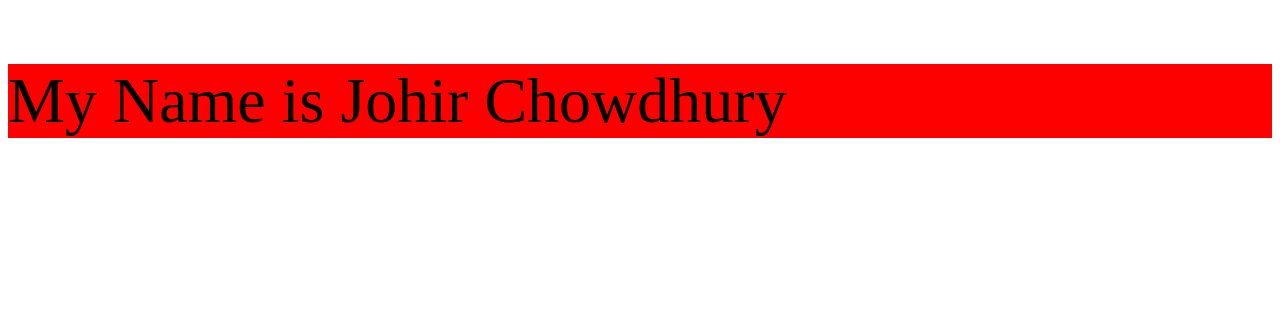
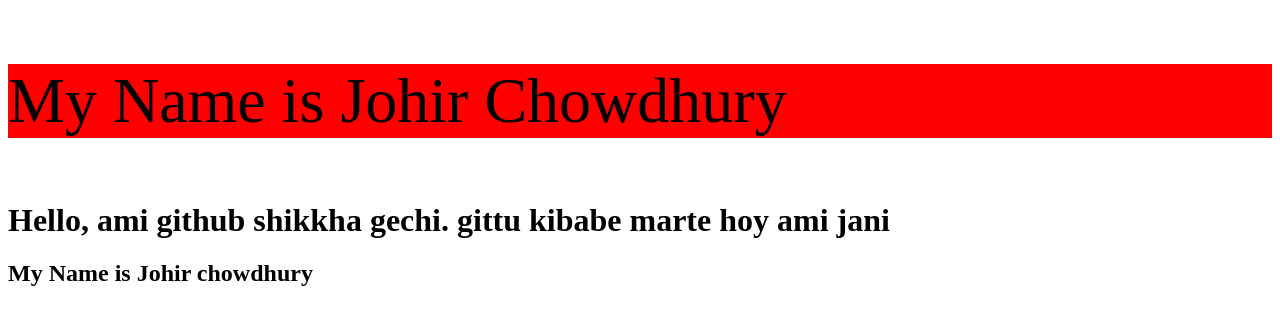
Before and after one commit to johirchowdhury/my-first-website, a plain HTML site: page index.html in a window 1280 px wide. Drawn offline with Linux system fonts and the light colour scheme.

Commit message:
new brach

```diff
--- a/index.html
+++ b/index.html
@@ -15,5 +15,7 @@
 </head>
 <body>
  <p>My Name is Johir Chowdhury</p>
+ <h1>Hello, ami github shikkha gechi. gittu kibabe marte hoy ami jani</h1>
+ <h2>My Name is Johir chowdhury</h2>
 </body>
 </html>
```
